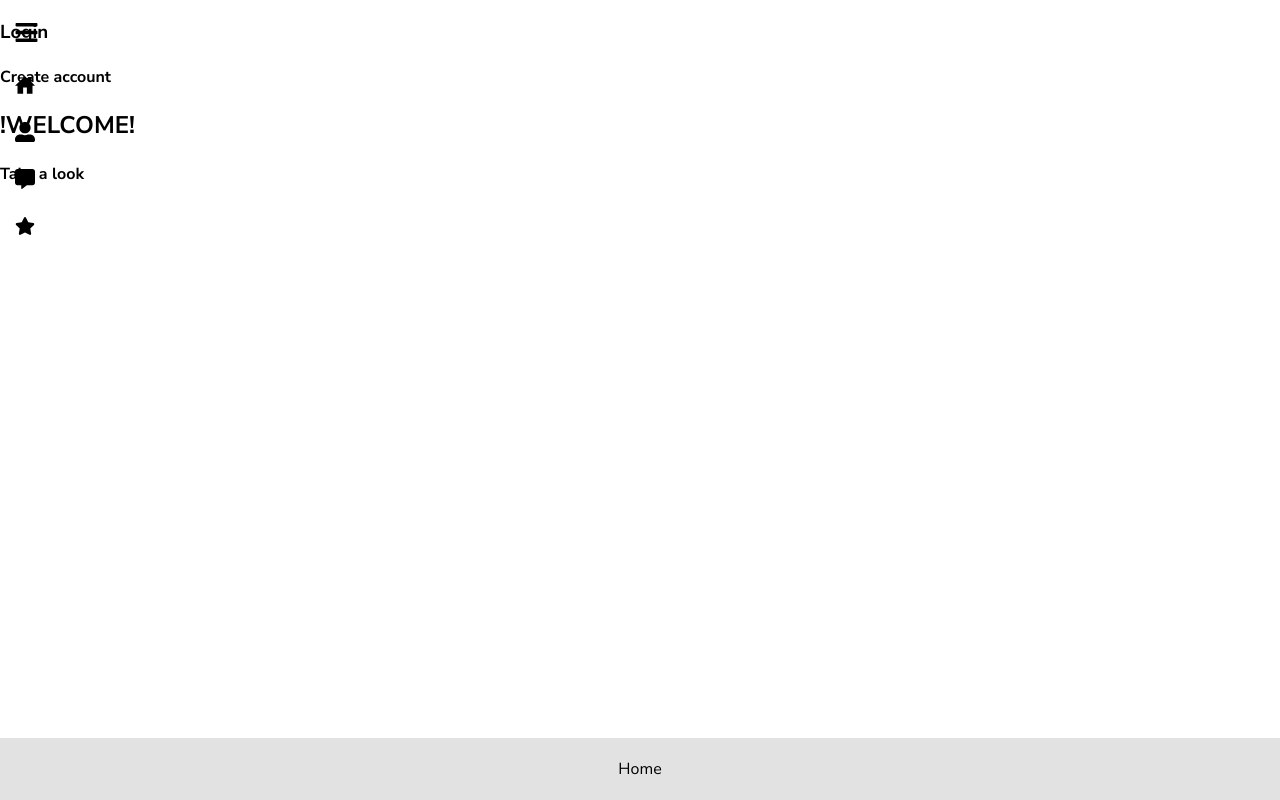
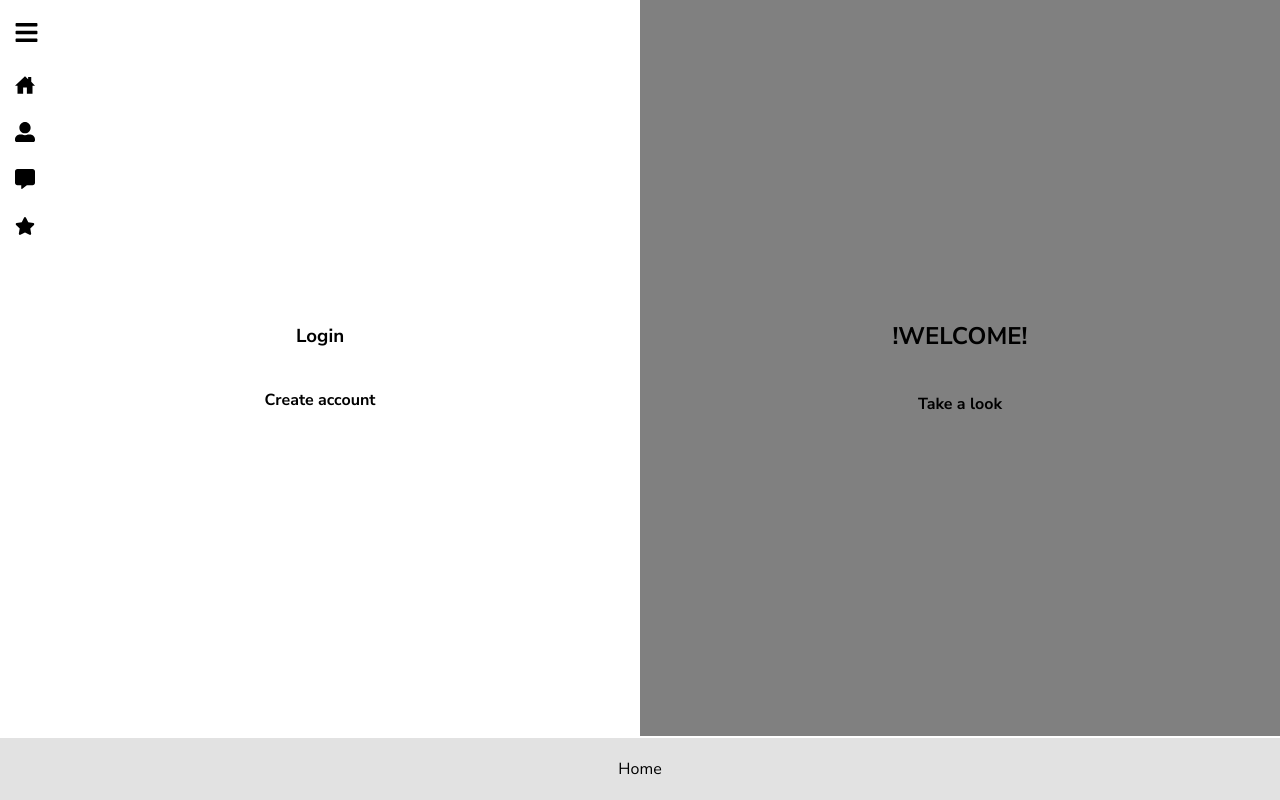
Before and after one commit to HugoDMiranda/Blog, a React (Create React App) app: page /Login in a window 1280 px wide. Built offline with nearby package versions, Linux system fonts and the light colour scheme.

Commit message:
component Login style added

```diff
--- a/src/sass/Login.css
+++ b/src/sass/Login.css
@@ -1 +1,23 @@
-/*# sourceMappingURL=Login.css.map */
+.login {
+  width: 100%;
+  display: flex;
+  align-items: stretch;
+  height: 92vh;
+}
+.login-account {
+  width: 100%;
+  display: flex;
+  align-items: center;
+  justify-content: center;
+  flex-direction: column;
+  height: 100%;
+}
+.login-info {
+  width: 100%;
+  display: flex;
+  align-items: center;
+  justify-content: center;
+  flex-direction: column;
+  height: 100%;
+  background-color: gray;
+}/*# sourceMappingURL=Login.css.map */
--- a/src/sass/Login.scss
+++ b/src/sass/Login.scss
@@ -0,0 +1,26 @@
+.login {
+  width: 100%;
+  display: flex;
+  align-items: stretch;
+  // justify-content: center;
+  height: 92vh;
+  // border: 1px solid black;
+
+  &-account {
+    width: 100%;
+    display: flex;
+    align-items: center;
+    justify-content: center;
+    flex-direction: column;
+    height: 100%;
+  }
+  &-info {
+    width: 100%;
+    display: flex;
+    align-items: center;
+    justify-content: center;
+    flex-direction: column;
+    height: 100%;
+    background-color: gray;
+  }
+}
```
Also changed, not shown: 1 other file (tests, documents, lock files or other folders).
